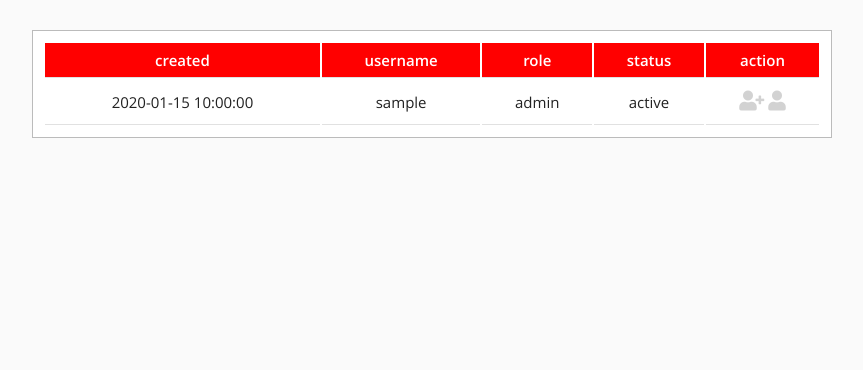
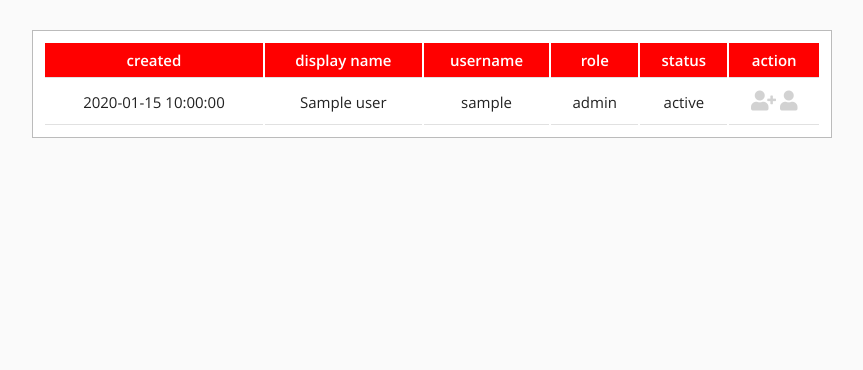
Before and after one commit to practisec/pwnedhub, a Python web app: template pwnedhub/templates/admin_users.html in a window 1280 px wide. Shown: the part 50-420 px from the top of the page, without its empty margins (208-1071 px from the left). Run offline with Jinja, Linux system fonts and the light colour scheme; the template is opened without the code that fills it: most values are stand-ins (such as "Sample title", 1, 10 or a date in 2020).

Commit message:
Added the display name column to the admin users table.

```diff
--- a/pwnedhub/templates/admin_users.html
+++ b/pwnedhub/templates/admin_users.html
@@ -4,12 +4,13 @@
 <div class="flex-width-10 flex-offset-1 admin flex-column">
     <table class="center">
         <thead>
-            <tr><th>created</th><th>username</th><th>role</th><th>status</th><th>action</th></tr>
+            <tr><th>created</th><th>display name</th><th>username</th><th>role</th><th>status</th><th>action</th></tr>
         </thead>
         <tbody>
         {% for user in users %}
             <tr>
                 <td>{{ user.created_as_string }}</td>
+                <td>{{ user.name }}</td>
                 <td>{{ user.username }}</td>
                 <td>{{ user.role_as_string }}</td>
                 <td>{{ user.status_as_string }}</td>
```
